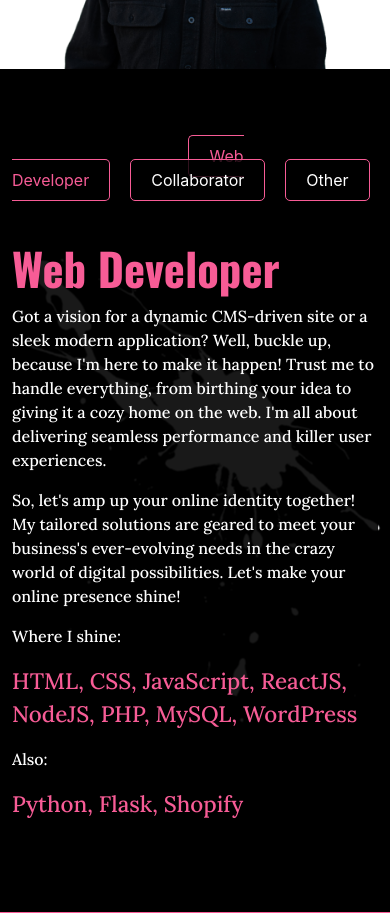
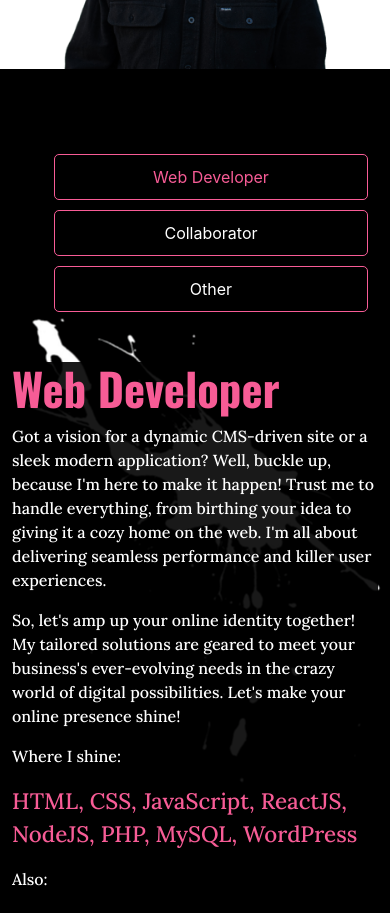
Before and after one commit to jessewgray/jessewgrayca, a React (Create React App) app: page / in a window 390 px wide. Shown: the part 920-1833 px from the top of the page. Built offline with nearby package versions, Linux system fonts and the light colour scheme; a web font is replaced by a local one.

Commit message:
update tab mobile buttons

```diff
--- a/src/App.css
+++ b/src/App.css
@@ -247,4 +247,8 @@
   #chev{
     right:15px;
   }
+  .inline {
+    display: inherit;
+    list-style: none;
+  }
 }
```
